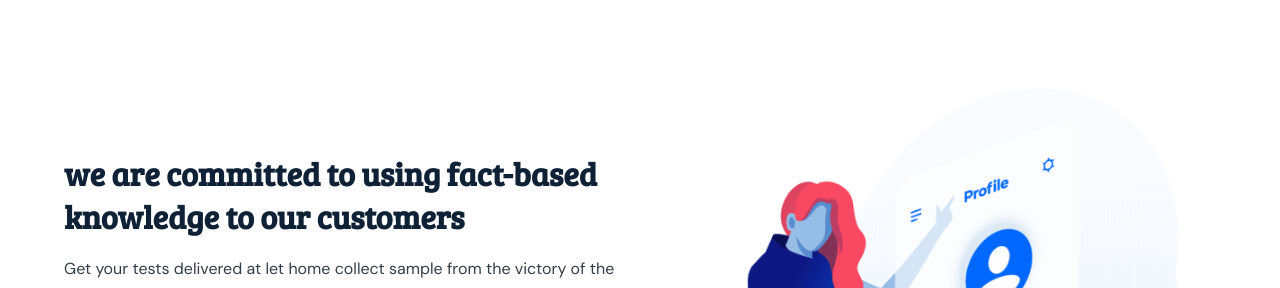
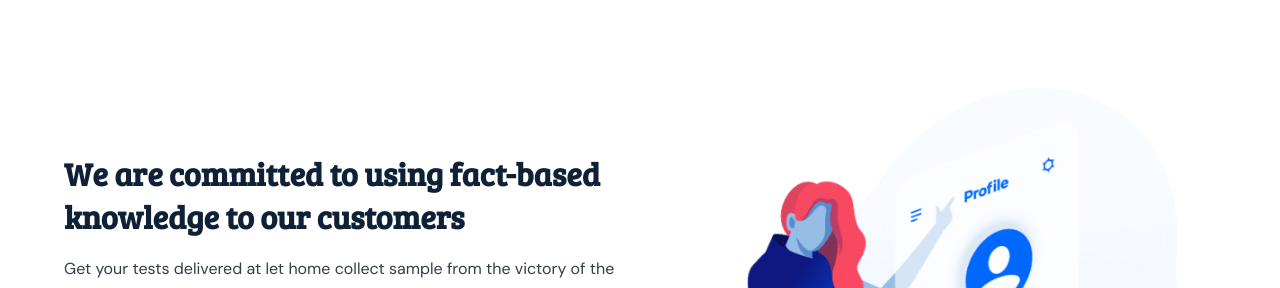
Before and after one commit to S-Solomon/Agency-Creative, a React (Create React App) app: page / in a window 1280 px wide. Shown: the part 2198-2486 px from the top of the page. Built offline with nearby package versions, Linux system fonts and the light colour scheme.

Commit message:
facts knowledge component

```diff
--- a/src/components/FactKnowledge.js
+++ b/src/components/FactKnowledge.js
@@ -6,7 +6,7 @@ const FactKnowledge = () => {
     return (
         <GridStyle>
             <TextBox>
-                <h2>we are committed to using fact-based knowledge to our customers</h2>
+                <h2>We are committed to using fact-based knowledge to our customers</h2>
                 <p>Get your tests delivered at let home collect sample from the victory of the managements that supplies best design system guidelines ever. Get your tests delivered at let home collect sample.</p>
                 <div className="explore">Explore details &gt;</div>
             </TextBox>
--- a/src/styles/Layouts.js
+++ b/src/styles/Layouts.js
@@ -12,6 +12,12 @@ export const MainLayout = styled.div `
     @media (min-width: 1024px) {
         padding: 0 4rem;
     }
+    @media (min-width: 1440px) {
+        padding: 0 5rem;
+    }
+    @media (min-width: 1800px) {
+        padding: 0 15rem;
+    }
 `;
 
 export const InnerLayout = styled.div `
```
